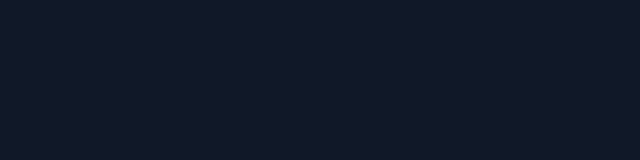
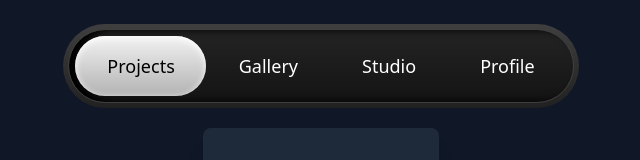
Before and after one commit to Kundan-CR7/Voice-Agent, a React app in the folder frontend/: page / in a window 1280 px wide. Shown: the top 160 px of the page, without its empty margins (319-959 px from the left). Built offline with nearby package versions, Linux system fonts and the light colour scheme; no server answers; the HTML template or start-up script is replaced by a standard one.

Commit message:
feat: implement Navbar design

```diff
--- a/frontend/src/App.jsx
+++ b/frontend/src/App.jsx
@@ -1,11 +1,11 @@
 import React from 'react'
 import VoiceAgent from './components/VoiceAgent'
-// import Navbar from './components/Navbar'
+import Navbar from './components/Navbar'
 
 const App = () => {
   return (
-    <div className='min-h-screen bg-gray-900 text-white flex items-center justify-center'>
-      {/* <Navbar></Navbar> */}
+    <div className='min-h-screen bg-gray-900 text-white flex flex-col items-center pt-32'>
+      <Navbar></Navbar>
       <VoiceAgent/>
     </div>
   )
--- /dev/null
+++ b/frontend/src/components/Navbar.jsx
@@ -0,0 +1,96 @@
+import React, { useState, useRef, useEffect } from "react";
+
+const Navbar = () => {
+    const [activeTab, setActiveTab] = useState("Projects");
+    const [hoveredTab, setHoveredTab] = useState(null);
+    const tabsRef = useRef([]);
+    const [bubbleProps, setBubbleProps] = useState({ left: 0, width: 0 });
+    const [hoverProps, setHoverProps] = useState({
+        left: 0,
+        width: 0,
+        opacity: 0,
+    });
+
+    const tabs = ["Projects", "Gallery", "Studio", "Profile"];
+
+    useEffect(() => {
+        const activeIndex = tabs.indexOf(activeTab);
+        const element = tabsRef.current[activeIndex];
+        if (element) {
+        setBubbleProps({
+            left: element.offsetLeft,
+            width: element.offsetWidth,
+        });
+        }
+    }, [activeTab]);
+
+    useEffect(() => {
+        if (hoveredTab) {
+        const hoverIndex = tabs.indexOf(hoveredTab);
+        const element = tabsRef.current[hoverIndex];
+        if (element) {
+            setHoverProps({
+            left: element.offsetLeft,
+            width: element.offsetWidth,
+            opacity: 1,
+            });
+        }
+        } else {
+        setHoverProps((prev) => ({ ...prev, opacity: 0 }));
+        }
+    }, [hoveredTab]);
+
+    return (
+        <div className="fixed top-0 left-0 right-0 flex justify-center pt-6 font-sans z-50">
+        {/* Outer Glow Wrapper */}
+        <div className="relative p-[5px] rounded-full bg-gradient-to-b from-[#3f3f3f] to-[#212121]">
+
+            {/* Main Nav Container */}
+            <nav className="relative flex items-center w-fit rounded-full border border-[#3f3f3f] bg-gradient-to-t from-[#141414] to-[#242424] shadow-[inset_10px_0_10px_black] p-1.5 isolate">
+
+            {/* 1. Active Bubble (White/Light) */}
+            <div
+                className="absolute top-1.5 bottom-1.5 rounded-full bg-gradient-to-b from-[#f2f2f2] to-[#b3b3b3] shadow-[inset_0_2px_7px_rgba(255,255,255,1)] transition-all duration-300 ease-[cubic-bezier(0.4,0,0.2,1)] z-20"
+                style={{
+                left: bubbleProps.left,
+                width: bubbleProps.width,
+                }}
+            />
+
+            {/* 2. Hover Bubble (Glassy Effect)
+                - Added /50 opacity to the gradient colors
+                - Added backdrop-blur-sm
+                - Switched shadow to rgba for consistent rendering
+            */}
+            <div
+                className="absolute top-1.5 bottom-1.5 rounded-full bg-gradient-to-b from-[#3f3f3f]/50 to-[#212121]/50 backdrop-blur-sm shadow-[inset_0_2px_7px_rgba(255,255,255,0.2)] transition-all duration-200 ease-out z-10"
+                style={{
+                left: hoverProps.left,
+                width: hoverProps.width,
+                opacity: hoverProps.opacity,
+                }}
+            />
+
+            {/* 3. Tab Links */}
+            {tabs.map((tab, index) => (
+                <button
+                key={tab}
+                ref={(el) => (tabsRef.current[index] = el)}
+                onClick={() => setActiveTab(tab)}
+                onMouseEnter={() => setHoveredTab(tab)}
+                onMouseLeave={() => setHoveredTab(null)}
+                className={`
+                    relative z-30 px-8 py-4 text-lg font-medium transition-colors duration-200
+                    ${activeTab === tab ? "text-black" : "text-white"}
+                `}
+                >
+                {tab}
+                </button>
+            ))}
+            </nav>
+        </div>
+        </div>
+    );
+};
+
+export default Navbar;
```
